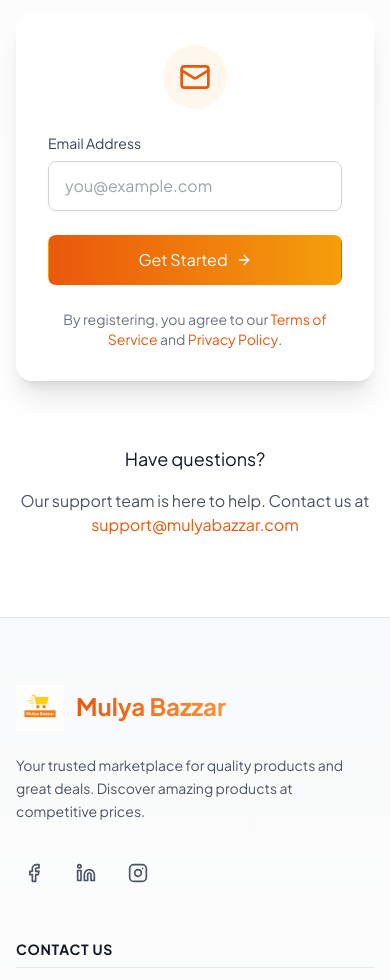
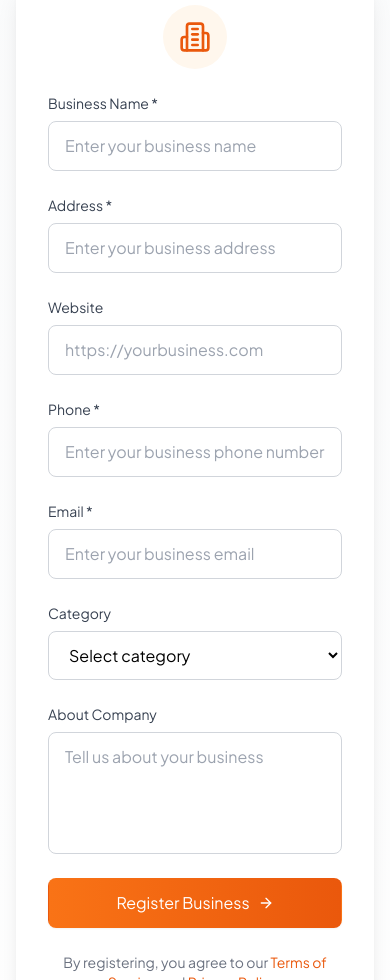
Before and after one commit to Pristine-Mind/mulya-bazzar, a Next.js app: page / in a window 390 px wide. Shown: the part 11020-12000 px from the top of the page. Built offline with nearby package versions, Linux system fonts and the light colour scheme.

Commit message:
Add email template

```diff
--- a/app/components/Contact.tsx
+++ b/app/components/Contact.tsx
@@ -4,36 +4,84 @@ import { useState, useRef } from "react";
 import { motion, AnimatePresence } from "framer-motion";
 import emailjs from "emailjs-com";
 import Link from "next/link";
-import { Mail, CheckCircle, AlertCircle, ArrowRight } from "lucide-react";
+import { Building2, CheckCircle, AlertCircle, ArrowRight } from "lucide-react";
 
 const Contact = () => {
-  const [email, setEmail] = useState("");
+  const [formData, setFormData] = useState({
+    businessName: "",
+    address: "",
+    website: "",
+    phone: "",
+    email: "",
+    category: "",
+    aboutCompany: ""
+  });
   const [isSubmitting, setIsSubmitting] = useState(false);
   const [status, setStatus] = useState<{ type: 'success' | 'error' | null; message: string }>({ type: null, message: '' });
   const formRef = useRef<HTMLFormElement>(null);
 
+  const categories = [
+    "Electronics & Technology", "Fashion & Clothing", "Home & Garden", "Beauty & Personal Care",
+    "Sports & Fitness", "Books & Stationery", "Toys & Games", "Jewelry & Accessories",
+    "Food & Beverages", "Health & Wellness", "Baby & Kids", "Automotive",
+    "Arts & Crafts", "Pet Supplies", "Music & Instruments", "Travel & Luggage",
+    "Kitchen & Dining", "Mobile & Tablets", "Computers & Laptops", "Cameras & Photography",
+    "Watches", "Bags & Luggage", "Shoes & Footwear", "Groceries & Essentials",
+    "Furniture & Decor", "Appliances", "Other"
+  ];
+
+  const handleInputChange = (e: React.ChangeEvent<HTMLInputElement | HTMLSelectElement | HTMLTextAreaElement>) => {
+    const { name, value } = e.target;
+    setFormData(prev => ({ ...prev, [name]: value }));
+  };
+
   const handleSubmit = async (e: React.FormEvent) => {
     e.preventDefault();
-    if (!email.trim()) return;
+
+    // Basic validation
+    if (!formData.businessName.trim() || !formData.address.trim() || !formData.phone.trim()) {
+      setStatus({
+        type: 'error',
+        message: 'Please fill in all required fields.'
+      });
+      return;
+    }
 
     setIsSubmitting(true);
     setStatus({ type: null, message: '' });
+
     try {
       await emailjs.send(
         "service_zdl6w6j",
         "template_84nmbpy",
         {
-          to_email: email,
-          from_name: "Mulya Bazzar",
+          to_email: "mulyabazzar@gmail.com",
+          business_name: formData.businessName,
+          address: formData.address,
+          website: formData.website,
+          phone: formData.phone,
+          email: formData.email,
+          category: formData.category,
+          about_company: formData.aboutCompany,
+          from_name: "Mulya Bazzar Business Registration",
+          from_email: formData.email,
         },
         "VKQB6ni09wJ5aEPZ1"
       );
 
       setStatus({
         type: 'success',
-        message: 'Registration successful! Check your email for confirmation.'
+        message: 'Business registration submitted successfully! We will contact you soon.'
       });
-      setEmail("");
+      setFormData({
+        businessName: "",
+        address: "",
+        website: "",
+        phone: "",
+        email: "",
+        category: "",
+        aboutCompany: ""
+      });
       formRef.current?.reset();
     } catch (error) {
       console.error('Error:', error);
@@ -53,44 +101,146 @@ const Contact = () => {
       <div className="max-w-7xl mx-auto px-4 sm:px-6 lg:px-8 relative z-10">
         <div className="max-w-3xl mx-auto text-center mb-16">
           <span className="inline-block px-4 py-2 mb-4 text-sm font-semibold text-orange-600 bg-orange-50 rounded-full">
-            Get Started
+            Business Registration
           </span>
           <h2 className="text-4xl sm:text-5xl font-bold text-gray-900 mb-6">
-            Ready to Transform Your Business?
+            Add Your Business to
             <span className="block bg-clip-text text-transparent bg-gradient-to-r from-orange-600 to-amber-500">
-              Join Mulya Bazzar Today
+              Mulya Bazzar
             </span>
           </h2>
           <p className="text-xl text-gray-600">
-            Register now to access our platform and take your business to the next level with our comprehensive tools and services.
+            Join our platform to reach more customers and grow your business with our comprehensive tools and services.
           </p>
         </div>
 
-        <div className="max-w-md mx-auto bg-white rounded-2xl shadow-xl overflow-hidden">
+        <div className="max-w-2xl mx-auto bg-white rounded-2xl shadow-xl overflow-hidden">
           <div className="p-8">
             <div className="flex items-center justify-center w-16 h-16 mx-auto mb-6 rounded-full bg-orange-50">
-              <Mail className="w-8 h-8 text-orange-600" />
+              <Building2 className="w-8 h-8 text-orange-600" />
             </div>
 
             <form ref={formRef} onSubmit={handleSubmit} className="space-y-6">
+              {/* Business Name */}
+              <div>
+                <label htmlFor="businessName" className="block text-sm font-medium text-gray-700 mb-2 text-left">
+                  Business Name *
+                </label>
+                <input
+                  id="businessName"
+                  name="businessName"
+                  type="text"
+                  required
+                  value={formData.businessName}
+                  onChange={handleInputChange}
+                  className="block w-full px-4 py-3 rounded-lg border border-gray-300 focus:ring-2 focus:ring-orange-500 focus:border-orange-500 sm:text-sm transition duration-200 text-black"
+                  placeholder="Enter your business name"
+                  disabled={isSubmitting}
+                />
+              </div>
+
+              {/* Address */}
+              <div>
+                <label htmlFor="address" className="block text-sm font-medium text-gray-700 mb-2 text-left">
+                  Address *
+                </label>
+                <input
+                  id="address"
+                  name="address"
+                  type="text"
+                  required
+                  value={formData.address}
+                  onChange={handleInputChange}
+                  className="block w-full px-4 py-3 rounded-lg border border-gray-300 focus:ring-2 focus:ring-orange-500 focus:border-orange-500 sm:text-sm transition duration-200 text-black"
+                  placeholder="Enter your business address"
+                  disabled={isSubmitting}
+                />
+              </div>
+              <div>
+                <label htmlFor="website" className="block text-sm font-medium text-gray-700 mb-2 text-left">
+                  Website
+                </label>
+                <input
+                  id="website"
+                  name="website"
+                  type="url"
+                  value={formData.website}
+                  onChange={handleInputChange}
+                  className="block w-full px-4 py-3 rounded-lg border border-gray-300 focus:ring-2 focus:ring-orange-500 focus:border-orange-500 sm:text-sm transition duration-200 text-black"
+                  placeholder="https://yourbusiness.com"
+                  disabled={isSubmitting}
+                />
+              </div>
+
+              <div>
+                <label htmlFor="phone" className="block text-sm font-medium text-gray-700 mb-2 text-left">
+                  Phone *
+                </label>
+                <input
+                  id="phone"
+                  name="phone"
+                  type="tel"
+                  required
+                  value={formData.phone}
+                  onChange={handleInputChange}
+                  className="block w-full px-4 py-3 rounded-lg border border-gray-300 focus:ring-2 focus:ring-orange-500 focus:border-orange-500 sm:text-sm transition duration-200 text-black"
+                  placeholder="Enter your business phone number"
+                  disabled={isSubmitting}
+                />
+              </div>
+
               <div>
                 <label htmlFor="email" className="block text-sm font-medium text-gray-700 mb-2 text-left">
-                  Email Address
+                  Email *
                 </label>
-                <div className="relative mt-1 rounded-md shadow-sm">
                 <input
                   id="email"
                   name="email"
                   type="email"
-                    autoComplete="email"
                   required
-                    value={email}
-                    onChange={(e) => setEmail(e.target.value)}
+                  value={formData.email}
+                  onChange={handleInputChange}
                   className="block w-full px-4 py-3 rounded-lg border border-gray-300 focus:ring-2 focus:ring-orange-500 focus:border-orange-500 sm:text-sm transition duration-200 text-black"
-                    placeholder="you@example.com"
+                  placeholder="Enter your business email"
                   disabled={isSubmitting}
                 />
               </div>
+
+              {/* Category */}
+              <div>
+                <label htmlFor="category" className="block text-sm font-medium text-gray-700 mb-2 text-left">
+                  Category
+                </label>
+                <select
+                  id="category"
+                  name="category"
+                  value={formData.category}
+                  onChange={handleInputChange}
+                  className="block w-full px-4 py-3 rounded-lg border border-gray-300 focus:ring-2 focus:ring-orange-500 focus:border-orange-500 sm:text-sm transition duration-200 text-black bg-white"
+                  disabled={isSubmitting}
+                >
+                  <option value="">Select category</option>
+                  {categories.map((category) => (
+                    <option key={category} value={category}>{category}</option>
+                  ))}
+                </select>
+              </div>
+
+              {/* About Company */}
+              <div>
+                <label htmlFor="aboutCompany" className="block text-sm font-medium text-gray-700 mb-2 text-left">
+                  About Company
+                </label>
+                <textarea
+                  id="aboutCompany"
+                  name="aboutCompany"
+                  rows={4}
+                  value={formData.aboutCompany}
+                  onChange={handleInputChange}
+                  className="block w-full px-4 py-3 rounded-lg border border-gray-300 focus:ring-2 focus:ring-orange-500 focus:border-orange-500 sm:text-sm transition duration-200 text-black resize-none"
+                  placeholder="Tell us about your business"
+                  disabled={isSubmitting}
+                />
               </div>
 
               <AnimatePresence>
@@ -128,7 +278,7 @@ const Contact = () => {
                 <button
                   type="submit"
                   disabled={isSubmitting}
-                  className={`w-full flex justify-center items-center px-6 py-3 border border-transparent rounded-lg shadow-sm text-base font-medium text-white bg-gradient-to-r from-orange-600 to-amber-500 hover:from-orange-700 hover:to-amber-600 focus:outline-none focus:ring-2 focus:ring-offset-2 focus:ring-orange-500 transition-all duration-200 ${
+                  className={`w-full flex justify-center items-center px-6 py-3 border border-transparent rounded-lg shadow-sm text-base font-medium text-white bg-gradient-to-r from-orange-500 to-orange-600 hover:from-orange-600 hover:to-orange-700 focus:outline-none focus:ring-2 focus:ring-offset-2 focus:ring-orange-500 transition-all duration-200 ${
                     isSubmitting ? 'opacity-75 cursor-not-allowed' : ''
                   }`}
                 >
@@ -142,7 +292,7 @@ const Contact = () => {
                     </>
                   ) : (
                     <>
-                      Get Started
+                      Register Business
                       <ArrowRight className="ml-2 w-4 h-4" />
                     </>
                   )}
@@ -174,8 +324,8 @@ const Contact = () => {
           <h3 className="text-lg font-medium text-gray-900 mb-4">Have questions?</h3>
           <p className="text-gray-600 max-w-2xl mx-auto">
             Our support team is here to help. Contact us at{' '}
-            <a href="mailto:support@mulyabazzar.com" className="font-medium text-orange-600 hover:text-orange-500">
-              support@mulyabazzar.com
+            <a href="mailto:mulyabazzar@gmail.com" className="font-medium text-orange-600 hover:text-orange-500">
+              mulyabazzar@gmail.com
             </a>
           </p>
         </div>
--- a/app/components/Footer.tsx
+++ b/app/components/Footer.tsx
@@ -73,21 +73,18 @@ const Footer = () => {
     <footer className="border-t border-gray-200 bg-gradient-to-b from-gray-50 to-white">
       <div className="mx-auto max-w-7xl px-4 py-16 sm:px-6 lg:px-8">
         <div className="grid grid-cols-1 gap-12 md:grid-cols-2 lg:grid-cols-4">
-          <div className="space-y-6">
+          <div className="space-y-2">
             <div className="flex items-center space-x-3">
               <div className="flex-shrink-0">
                 <Image
                   src={logo}
                   alt="Mulya Bazzar"
                   className="h-12 w-auto"
-                  width={48}
-                  height={48}
+                  width={200}
+                  height={200}
                   priority
                 />
               </div>
-              <span className="text-2xl font-bold bg-gradient-to-r from-orange-600 to-orange-400 bg-clip-text text-transparent">
-                Mulya Bazzar
-              </span>
             </div>
             <p className="text-sm text-gray-600 leading-relaxed">
               Your trusted marketplace for quality products and great deals. Discover amazing products at competitive prices.
@@ -120,8 +117,8 @@ const Footer = () => {
                 </a>
               </ContactItem>
               <ContactItem icon={Mail}>
-                <a href="mailto:info@mulyabazzar.com" className="hover:text-orange-600 transition-colors">
-                  info@mulyabazzar.com
+                <a href="mailto:mulyabazzar@gmail.com" className="hover:text-orange-600 transition-colors">
+                  mulyabazzar@gmail.com
                 </a>
               </ContactItem>
             </div>
--- a/app/components/Hero.tsx
+++ b/app/components/Hero.tsx
@@ -155,7 +155,7 @@ const Hero = () => {
         </motion.div>
       </div>
 
-      <motion.div
+      {/* <motion.div
         className="hidden lg:block absolute bottom-20 right-10 w-64 h-64 rounded-2xl bg-white shadow-2xl overflow-hidden border border-gray-100"
         animate={floatingAnimation}
       >
@@ -169,7 +169,7 @@ const Hero = () => {
             <p className="text-sm text-gray-500 mt-1">Best Sellers</p>
           </div>
         </div>
-      </motion.div>
+      </motion.div> */}
     </section>
   );
 };
--- a/app/components/PrivacyPolicy.tsx
+++ b/app/components/PrivacyPolicy.tsx
@@ -108,8 +108,8 @@ const PrivacyPolicy = () => {
                             <Mail className="w-5 h-5 text-orange-600 mr-3 mt-0.5 flex-shrink-0" />
                             <div>
                               <h3 className="font-medium text-gray-900">Email:</h3>
-                              <a href="mailto:privacy@mulyabazzar.com" className="text-orange-600 hover:text-orange-700">
-                                privacy@mulyabazzar.com
+                              <a href="mailto:mulyabazzar@gmail.com" className="text-orange-600 hover:text-orange-700">
+                                mulyabazzar@gmail.com
                               </a>
                               <p className="mt-2 text-sm text-gray-500">
                                 We typically respond within 1-2 business days.
```
Also changed, not shown: app/public/logo.jpeg (added), app/public/logo.png. Lines whose indentation alone changed are shown as unchanged.
